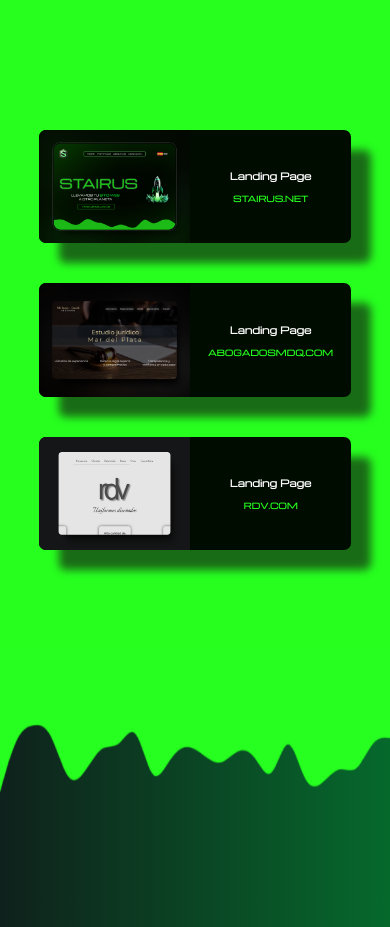
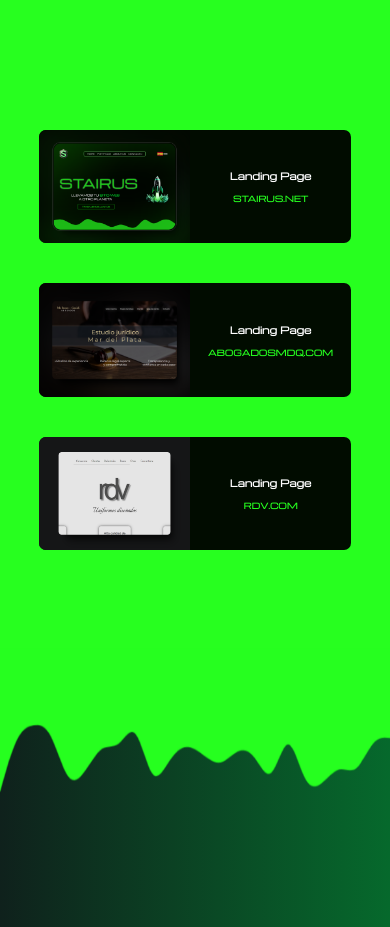
Before and after one commit to agusmcinnes/stairus-page, a React (Create React App) app: page / in a window 390 px wide. Shown: the part 860-1787 px from the top of the page. Built offline with nearby package versions, Linux system fonts and the light colour scheme.

Commit message:
arreglando box shadow

```diff
--- a/src/styles.css
+++ b/src/styles.css
@@ -436,7 +436,7 @@
     }
 
     .card{
-        filter: drop-shadow(20px 20px 4px #1111119e);
+        box-shadow: (20px 20px 4px #1111119e);
     }
 }
 
```
